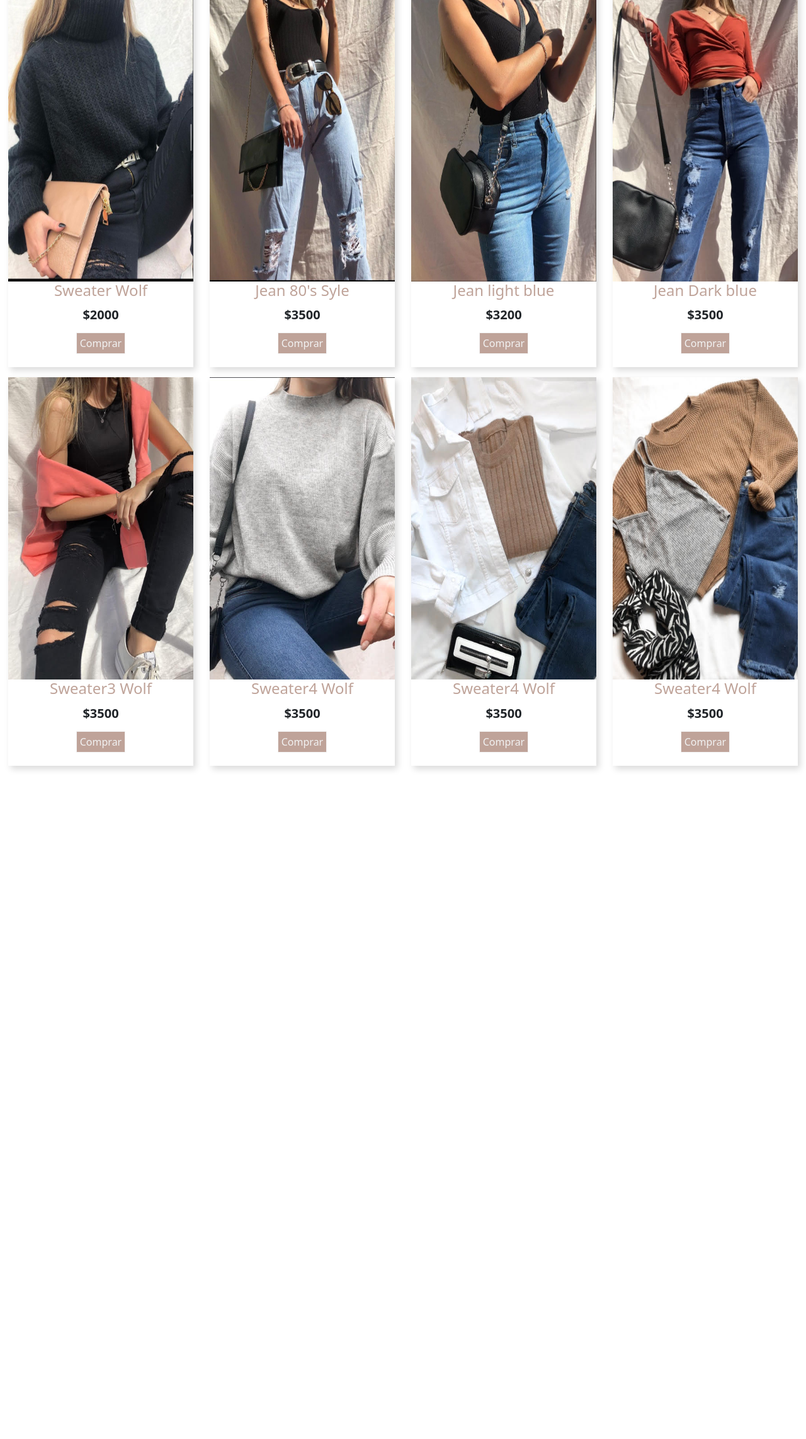
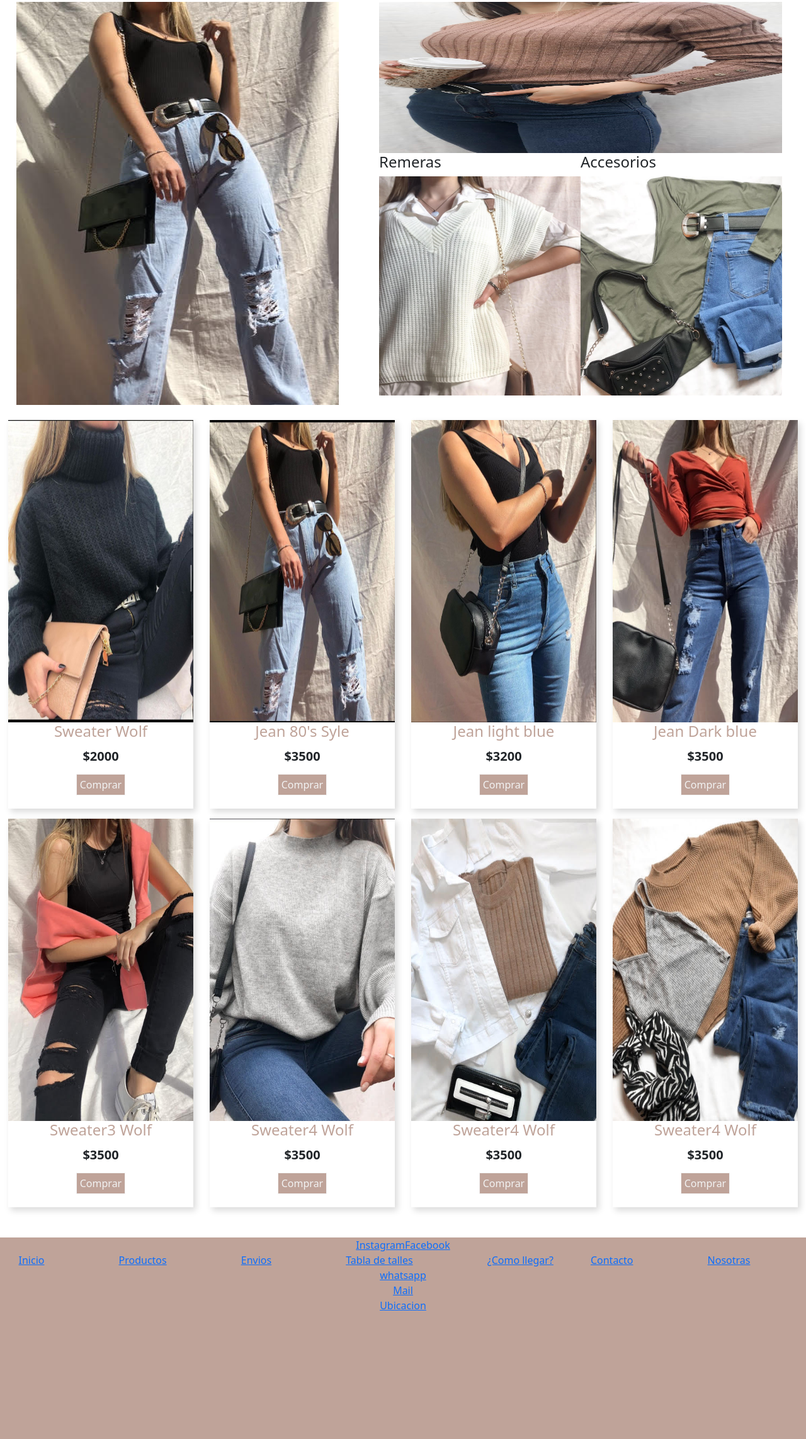
Before and after one commit to OrlandoNicolasMarchioli/Valkiria-Indumentaria, a plain HTML site: page index.html in a window 1280 px wide. Shown: the part 1608-3893 px from the top of the page at 63% size. Before the commit the page ends 2872 px from the top, so only its background shows below. Drawn offline with nearby package versions, Linux system fonts and the light colour scheme.

Commit message:
Ingreso de enlaces

```diff
--- a/index.html
+++ b/index.html
@@ -117,11 +117,55 @@
           <div id="carritoDeCompras" class="carrito">
             <!-- Aca se encuentran ingresados los objetos comprados -->
           </div>
+          <div id="section__enlaces">
+            <div class="containerEnlace1">
+              <div class="enlace1">
+                <h4 class="titleEnlace">Pantalones</h4>
+                <a ><img class="enlaceImg"src="img/productos/jeanRoto.jpg" alt=""></a>
+              </div>
+
+            </div>
+            <div class="containerEnlace2-3-4">
+              <div class="enlace2">
+                <h4 class="titleEnlace">Camperas y sacos</h4>
+                <a ><img class="enlaceImg"src="img/productos/sweater.jpg" alt=""></a>
+              </div>
+              <div class="container">
+                <div class="enlace3">
+                  <h4 class="titleEnlace">Remeras</h4>
+                  <a ><img class="enlaceImg" src="img/productos/chaleco.jpg" alt=""></a>
+                </div>
+                <div class="enlace4">
+                  <h4 class="titleEnlace">Accesorios</h4>
+                  <a ><img class="enlaceImg" src="img/productos/combo3.jpg" alt=""></a>
+                </div>
+              </div>
+            </div>
+          </div>
           <div id="containerProductos" class="container_fila">
             <!-- Aca se encuetran las cards de productos ingresadas por Js -->
           </div>
 
-
+          <footer class="footer">
+            <div class="redesSociales">
+              <a href="">Instagram<img src="#" alt="" class="enlaceRedes"></a>
+              <a href="">Facebook<img src="#" alt="" class="enlaceRedes"></a>
+            </div>
+            <div class="enlacesFooter">
+              <li class="enlacesfooter"><a href="#">Inicio</li>
+              <li class="enlacesfooter"><a href="#">Productos</li>
+              <li class="enlacesfooter"><a href="#">Envios</li>
+              <li class="enlacesfooter"><a href="#">Tabla de talles</li>
+              <li class="enlacesfooter"><a href="#">¿Como llegar?</a></li>
+              <li class="enlacesfooter"><a href="#">Contacto</li>
+              <li class="enlacesfooter"><a href="#">Nosotras</li>
+            </div>
+            <div class="enlacesContactoFooter">
+              <div class="enlacesContactoFooter__a"><a href="#">whatsapp</a></div>
+              <div class="enlacesContactoFooter__a"><a href="#">Mail</a></div>
+              <div class="enlacesContactoFooter__a"><a href="#">Ubicacion</a></div>
+            </div>
+          </footer>
 
 
 
--- a/js/index.js
+++ b/js/index.js
@@ -65,5 +65,4 @@ function agregarCarrito(){
     carro.innerHTML = encontrar;
     carro.innerHTML = precio;
     carro.innerHTML = total;
-
 }
--- a/scss/style.scss
+++ b/scss/style.scss
@@ -146,6 +146,62 @@
     }
 }
 
+/* Enlaces de pagina principal */
+#section__enlaces{
+    display: flex;
+    flex-flow: row wrap;
+    justify-content: space-around;
+
+    .containerEnlace1{
+        display: flex;
+        flex-flow: row wrap;
+
+        .enlace1{
+            .enlaceImg{
+                width: 40vw;
+                height: 80vh;
+            }
+        }
+
+    }
+
+    .containerEnlace2-3-4{
+        display: flex;
+        flex-flow: column wrap;
+
+        .enlace2{
+            text-align: center;
+
+            .enlaceImg{
+                width: 50vw;
+                height: 30vh;
+            }
+        }
+        .container{
+            display: flex;
+            flex-flow: row wrap;
+            justify-content: space-between;
+
+            .enlace3{
+                .enlaceImg{
+                    width: 25vw;
+                    height: 43.5vh;
+                }
+            }
+            .enlace4{
+                .enlaceImg{
+                    width: 25vw;
+                    height: 43.5vh;
+                }
+            }
+        }
+    }
+
+
+}
+
+
+/* Ropa */
 .container_fila{
     display: flex;
     flex-flow: row wrap;
@@ -204,3 +260,28 @@
         }
     }
 }
+
+.footer{
+    height: 40vh;
+    width: 100vw;
+    background-color: $bgColorSweetPink;
+
+    .redesSociales{
+        display: flex;
+        flex-flow: row wrap;
+        justify-content: center;
+    }
+
+    .enlacesFooter{
+        display: flex;
+        flex-flow: row wrap;
+        justify-content: space-around;
+    }
+
+    .enlacesContactoFooter{
+        display: flex;
+        flex-flow: column wrap;
+        justify-content: space-around;
+        align-items: center;
+    }
+}
```
Also changed, not shown: css/style.css, 1 other file.
